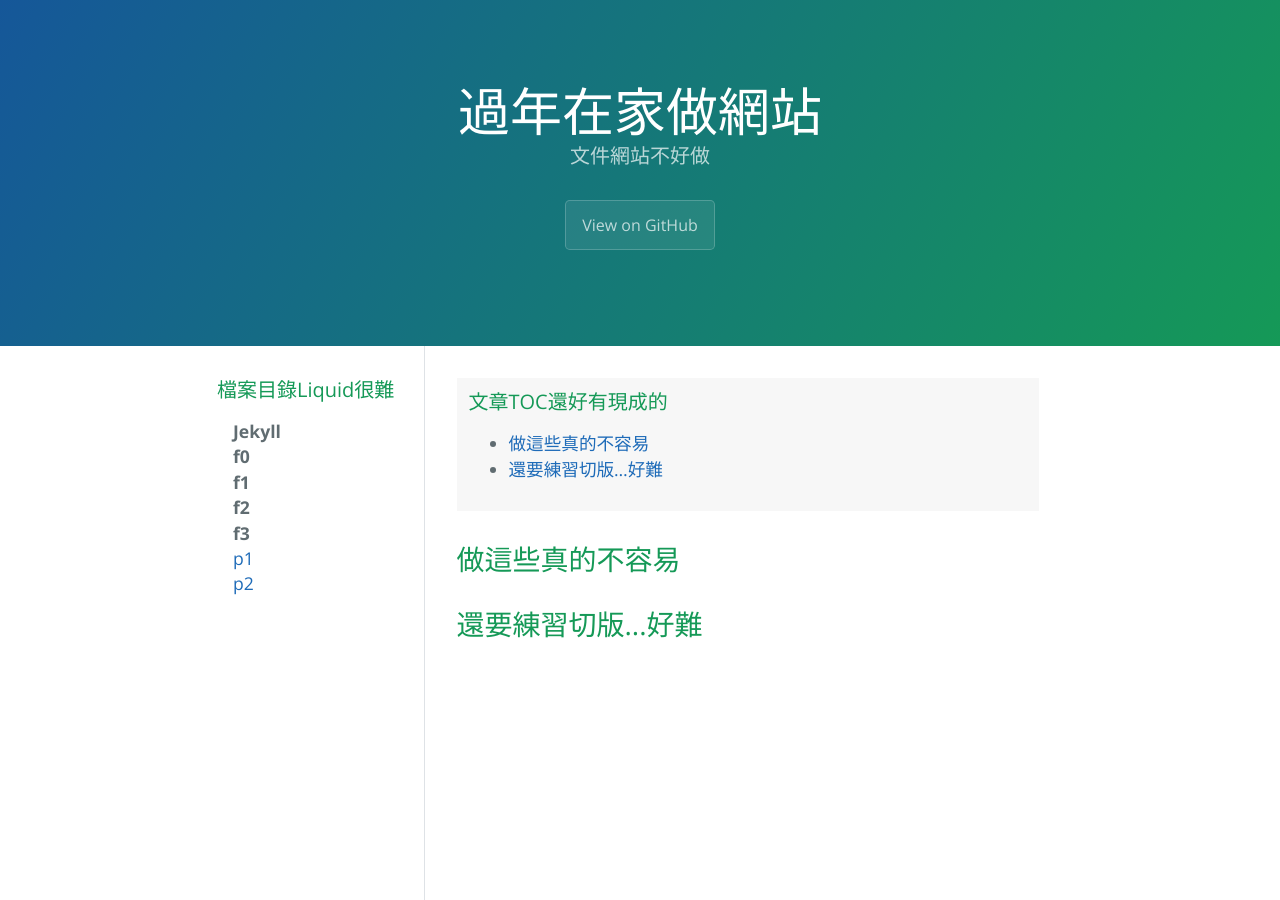
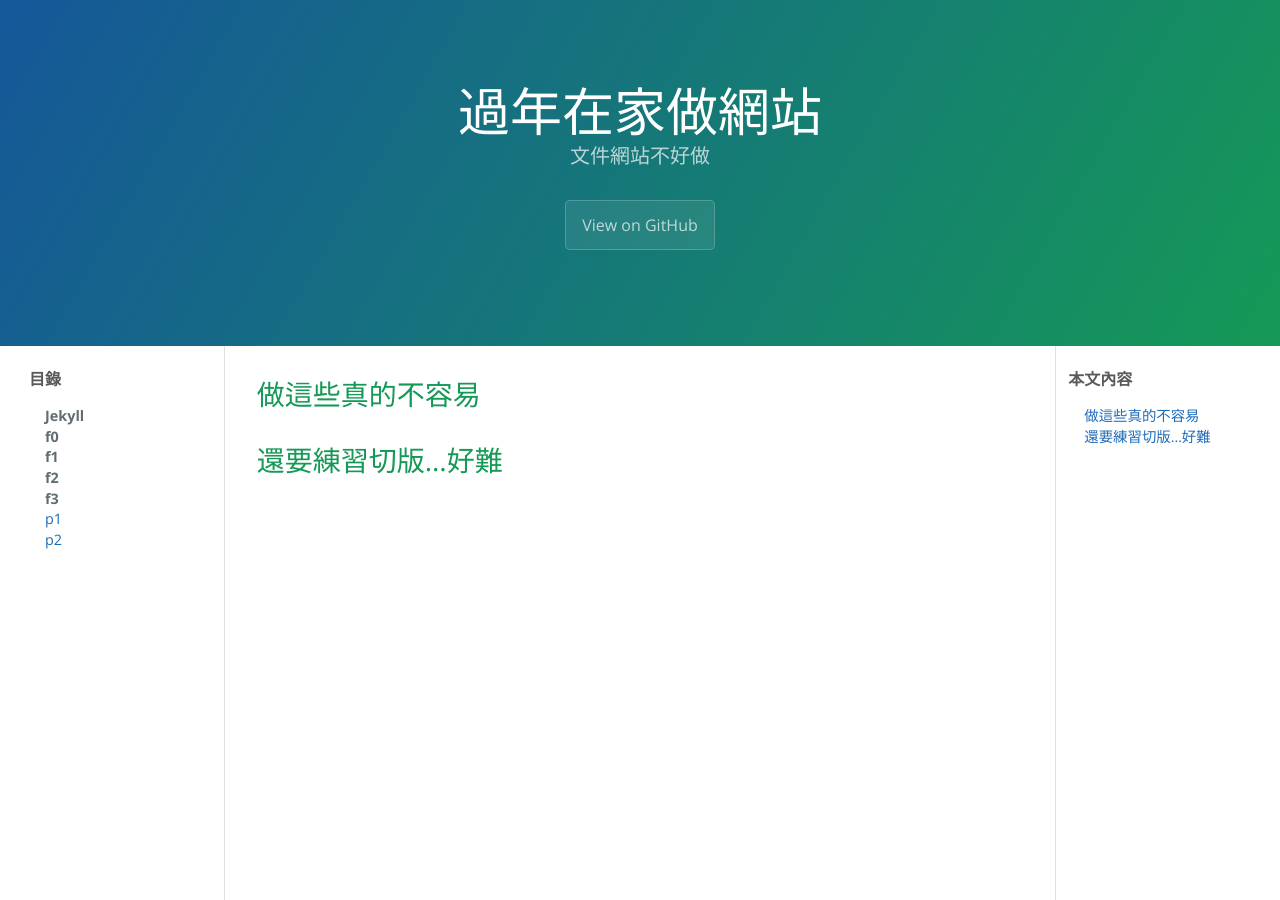
Before and after one commit to nocodingnolife-gh/DemoProject, a Jekyll site: the page built from docs/index.html, in a window 1280 px wide and 900 px high. Built offline with Jekyll 4.4.1, drawn with Linux system fonts in a browser that asks for light colours; nearby versions of some CDN libraries.

Commit message:
Improve styles of layout

```diff
--- a/docs/_layouts/default.html
+++ b/docs/_layouts/default.html
@@ -44,16 +44,17 @@
     </header>
     <main id="content" class="main-content" role="main">
         <div class="row">
-            <div class="col-3 ui-side-nav border-right">
-                <h5>檔案目錄Liquid很難</h5>
+            <div class="col-2 ui-side ui-side-nav border-right">
+                <h6>目錄</h6>
                 {% include nav.html selector='.ui-side-nav' %}
             </div>
-            <div class="col-9 ui-content">
-                <div class="ui-toc">
-                    <h5>文章TOC還好有現成的</h5>
-                    {% include toc.html html=content %}
-                </div>
+            <div class="col-8 ui-content">
                 {{ content }}
+            </div>
+            <div class="col-2 ui-side ui-toc border-left">
+                <h6>本文內容</h6>
+                {% include toc.html html=content %}
+                {% include toc-script.html %}
             </div>
         </div>
         <footer class="site-footer" hidden></footer>
--- a/docs/_sass/custom.scss
+++ b/docs/_sass/custom.scss
@@ -1,9 +1,25 @@
 body {
-    font-family: "Open Sans", "Helvetica Neue", Helvetica, Arial, sans-serif, "微軟正黑體";
+  font-family: "Open Sans", Arial, sans-serif, "微軟正黑體";
 }
 
 span.MJXp-mtext {
   font-family: "Open Sans", Arial, sans-serif, "標楷體";
+}
+
+.main-content {
+  @include large {
+    max-width: 100%;
+    padding: 2rem 2rem;
+    margin: 0 auto;
+    font-size: 1rem;
+  }
+
+  @include medium {
+    max-width: 100%;
+    padding: 2rem 2rem;
+    margin: 0 auto;
+    font-size: 1rem;
+  }
 }
 
 .main-content {
@@ -14,30 +30,34 @@ span.MJXp-mtext {
   min-height: 48rem;
 }
 
-.ui-side-nav {
-    padding: 2rem 0.5rem;
+.ui-side {
+  top: 0;
+  height: 100vh;
+  position: sticky;
+  padding: 1.5rem 0.75rem;
+  font-size: 0.9rem;
   background-color: transparent;
 }
 
-.ui-side-nav * {
+.ui-side * {
   border: 0;
   background-color: transparent;
 }
 
-.ui-side-nav [data-toggle] {
+.ui-side h6 {
+  font-weight: bolder;
+  color: rgba(0, 0, 0, .65);
+}
+
+.ui-side li {
+  padding: 0rem 1rem;
+}
+
+.ui-side [data-toggle] {
   font-weight: bold;
   cursor: pointer;
-}
-
-.ui-side-nav li {
-    padding: 0rem 1rem;
 }
 
 .ui-content {
   padding: 2rem;
 }
-
-.ui-toc {
-    padding: 0.75rem;
-    background-color: #f7f7f7;
-}
```
Also changed, not shown: docs/_includes/toc-script.html (added, +8 -0 lines). Lines whose indentation alone changed are shown as unchanged.
